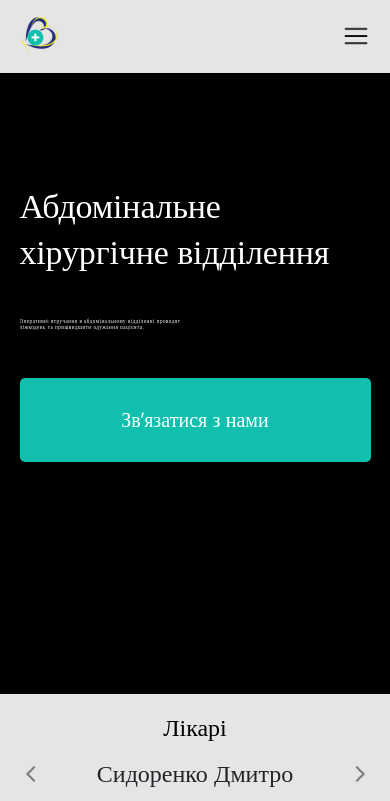
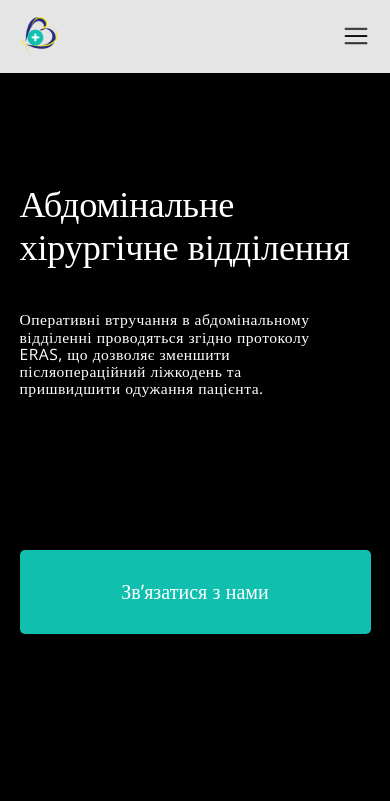
Before and after one commit to vladBrownDev/zrpc, a React (Create React App) app: page / in a window 390 px wide. Shown: the top 801 px of the page. Built offline with nearby package versions, Linux system fonts and the light colour scheme.

Commit message:
mobile-fix

```diff
--- a/src/App.css
+++ b/src/App.css
@@ -513,8 +513,8 @@ footer {
     margin-bottom: 25vh;
   }
   #mainUpper h1 {
-    font-size: 34px;
-    line-height: 46px;
+    font-size: 9.3vw;
+    line-height: 11vw;
     width: 100%;
     margin-top: 13vh;
   }
@@ -526,15 +526,23 @@ footer {
     line-height: 22px;
     letter-spacing: 0.5px;
     margin-top: 5.7vw;
+    height: 10%;
   }
   #descr .carousel .carousel-inner {
     height: 23.23vh;
-
+    width: 90vw;
   }
 
-  #descr .carousel .carousel-item {
-    width: 90vw;
+  #descr .carousel .carousel-inner .carousel-item{
+    width: 80vw;
+    font-size: 4vw;
+    line-height: 4.4vw;
+    font-family: Open Sans;
+font-style: normal;
+font-weight: normal;
+letter-spacing: 0.5px;
   }
+
   main {
     padding: 0;
   }
```
